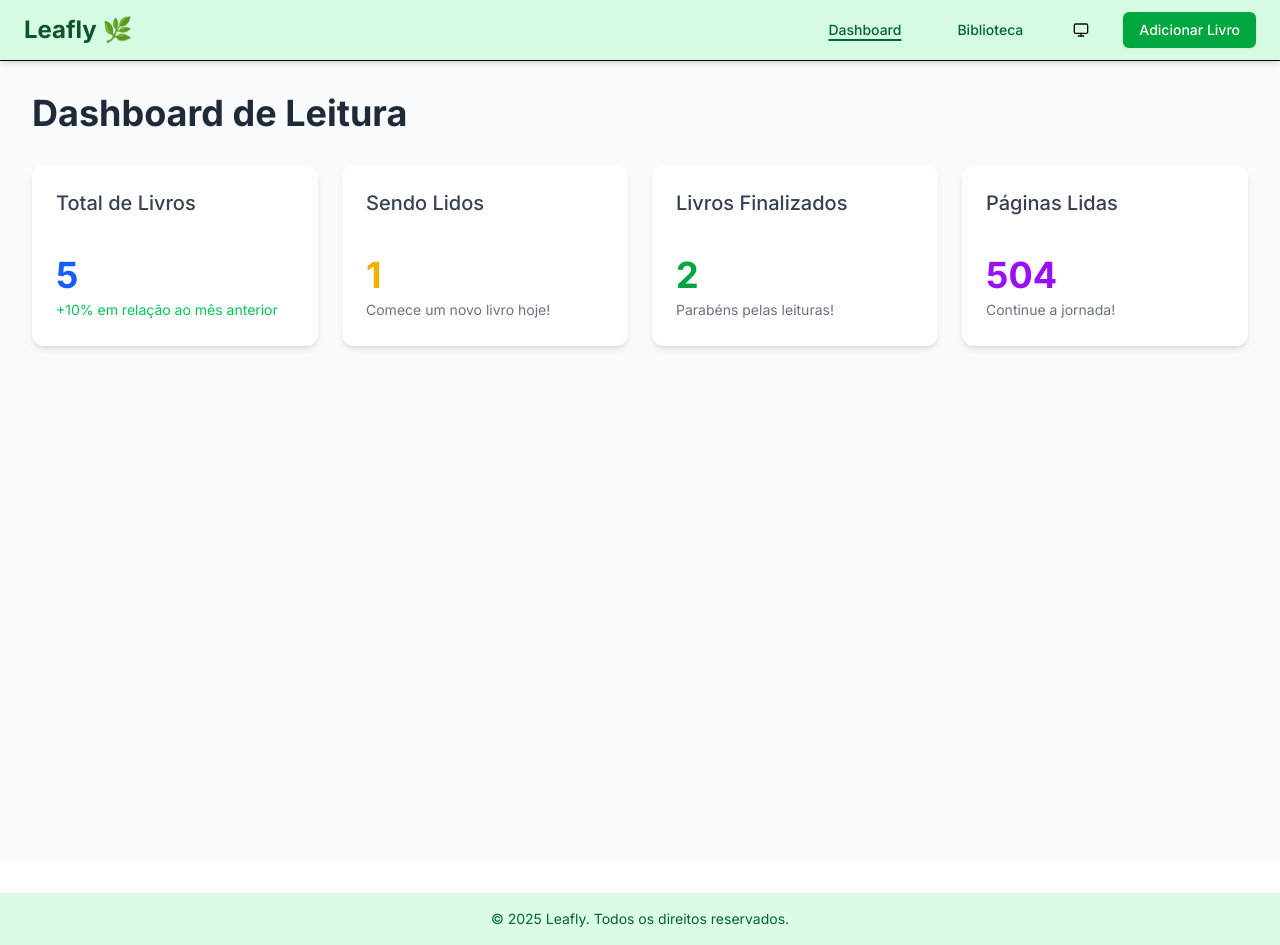
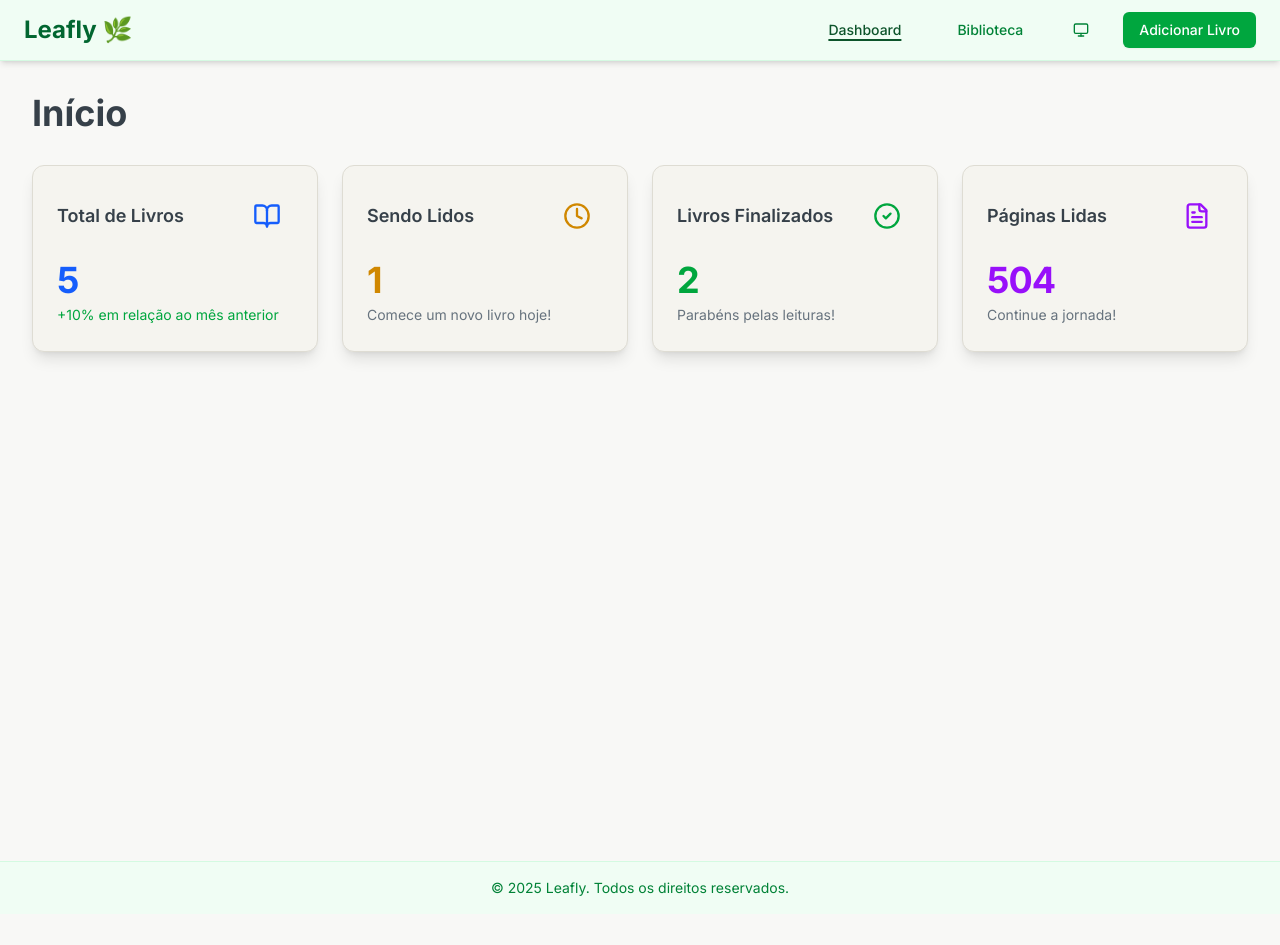
Before and after one commit to LilianMS/BookShelf, a Next.js app: page / in a window 1280 px wide. After the commit the page ends 914 px from the top, so only its background shows below. Built offline with nearby package versions, Linux system fonts and the light colour scheme.

Commit message:
:sparkles: feat: theme system + fixedfooter
- improve user experience

Closes #35 #36 #11

```diff
--- a/app/components/DashboardCard.tsx
+++ b/app/components/DashboardCard.tsx
@@ -11,7 +11,7 @@ interface DashboardCardProps {
   description: string;
   valueColor: string;
   descriptionColor?: string;
-  icon?: React.ReactNode; // Para futura expansão
+  icon?: React.ReactNode;
 }
 
 export default function DashboardCard({
@@ -19,23 +19,42 @@ export default function DashboardCard({
   value,
   description,
   valueColor,
-  descriptionColor = "text-gray-500"
+  descriptionColor = "text-muted-foreground",
+  icon
 }: DashboardCardProps) {
   return (
-    <Card className="p-4 sm:p-6 border-0 shadow-md hover:shadow-lg transition-all duration-300 bg-white/80 backdrop-blur-sm">
-      <CardHeader className="pb-2 px-0">
-        <CardTitle className="text-lg sm:text-xl text-gray-700 font-medium">
+    <Card className="relative p-4 sm:p-6 shadow-lg hover:shadow-2xl transition-shadow duration-300 bg-card border-border overflow-hidden group">
+      {/* Gradiente de fundo sutil */}
+      <div className="absolute inset-0 bg-gradient-to-br from-transparent via-transparent to-muted/10 opacity-50" />
+
+      <div className="relative">
+        {/* Header com ícone e título */}
+        <CardHeader className="pb-3 px-0">
+          <div className="flex items-center justify-between">
+            <CardTitle className="text-base sm:text-lg text-card-foreground font-semibold">
               {title}
             </CardTitle>
+            {icon && (
+              <div className={`flex-shrink-0 p-2.5 sm:p-3 rounded-xl bg-gradient-to-br from-background to-muted/20 ${valueColor} group-hover:scale-110 transition-transform duration-300`}>
+                {icon}
+              </div>
+            )}
+          </div>
         </CardHeader>
-      <CardContent className="px-0">
-        <p className={`text-2xl sm:text-3xl lg:text-4xl font-bold ${valueColor} mb-1`}>
+
+        {/* Conteúdo principal */}
+        <CardContent className="px-0 space-y-2">
+          <p className={`text-2xl sm:text-3xl lg:text-4xl font-bold ${valueColor} mb-1 tracking-tight`}>
             {value}
           </p>
           <p className={`text-xs sm:text-sm ${descriptionColor} leading-relaxed`}>
             {description}
           </p>
         </CardContent>
+
+        {/* Indicador de interação */}
+        <div className="absolute bottom-0 left-0 h-1 w-0 bg-gradient-to-r from-green-500 to-green-600 group-hover:w-full transition-all duration-500 rounded-full" />
+      </div>
     </Card>
   );
 }
--- a/app/components/FixedFooter.tsx
+++ b/app/components/FixedFooter.tsx
@@ -6,7 +6,7 @@ import Link from 'next/link'
 
 export function FixedFooter() {
   return (
-    <footer className="fixed bottom-0 left-0 right-0 bg-background border-t border-border p-2 md:hidden">
+    <footer className="fixed bottom-0 left-0 right-0 bg-background border-t border-border p-2 md:hidden text-foreground">
       <div className="flex justify-around items-center max-w-sm mx-auto">
         <Link href="/">
           <Button variant="ghost" size="icon" className="rounded-full">
--- a/app/components/ThemeToggleButton.tsx
+++ b/app/components/ThemeToggleButton.tsx
@@ -4,7 +4,11 @@ import { Moon, Sun, Monitor } from 'lucide-react'
 import { Button } from '@/components/ui/button'
 import { useTheme } from '@/hooks/useTheme'
 
-export function ThemeToggleButton() {
+interface ThemeToggleButtonProps {
+  variant?: 'default' | 'navbar'
+}
+
+export function ThemeToggleButton({ variant = 'default' }: ThemeToggleButtonProps) {
   const { theme, setTheme } = useTheme()
 
   const handleToggle = () => {
@@ -21,12 +25,19 @@ export function ThemeToggleButton() {
     }
   }
 
+  const getClassName = () => {
+    if (variant === 'navbar') {
+      return "rounded-full text-green-700 dark:text-green-300 hover:text-green-900 dark:hover:text-green-100 hover:bg-green-100 dark:hover:bg-green-900/30"
+    }
+    return "rounded-full" // Estilo padrão para footer
+  }
+
   return (
     <Button
       variant="ghost"
       size="icon"
       onClick={handleToggle}
-      className="rounded-full"
+      className={getClassName()}
     >
       {getIcon()}
     </Button>
--- a/app/components/navbar.tsx
+++ b/app/components/navbar.tsx
@@ -19,16 +19,16 @@ export default function Navbar() {
 
   return (
     <>
-      <header className="sticky top-0 z-50 w-full border-b bg-green-200/95 shadow-md backdrop-blur supports-[backdrop-filter]:bg-green-200/60">
+      <header className="sticky top-0 z-50 w-full bg-green-50/95 dark:bg-green-950/95 shadow-md backdrop-blur border-b border-green-200/50 dark:border-green-800/50">
         <div className="max-w-7xl mx-auto px-4 sm:px-6 py-3 flex items-center justify-between">
-          <Link href="/" className="text-xl sm:text-2xl font-bold text-green-900 transition-colors duration-300 hover:text-green-600">
+          <Link href="/" className="text-xl sm:text-2xl font-bold text-green-800 dark:text-green-200 transition-colors duration-300 hover:text-green-600 dark:hover:text-green-300">
             Leafly 🌿
           </Link>
           {/* Mobile Menu Button */}
           <Button
             variant="ghost"
             size="icon"
-            className="md:hidden"
+            className="md:hidden text-green-700 dark:text-green-300 hover:text-green-900 dark:hover:text-green-100"
             onClick={() => setIsMenuOpen(!isMenuOpen)}
           >
             {isMenuOpen ? <X size={24} /> : <Menu size={24} />}
@@ -38,8 +38,8 @@ export default function Navbar() {
               <Link key={link.href} href={link.href}>
                 <Button
                   variant="ghost"
-                  className={`text-green-800 hover:text-green-950 font-medium transition-colors duration-300 ${pathname === link.href
-                      ? "underline decoration-2 underline-offset-4"
+                  className={`text-green-700 dark:text-green-300 hover:text-green-900 dark:hover:text-green-100 font-medium transition-colors duration-300 ${pathname === link.href
+                      ? "underline decoration-2 underline-offset-4 text-green-900 dark:text-green-100"
                       : ""
                     }`}
                 >
@@ -47,8 +47,8 @@ export default function Navbar() {
                 </Button>
               </Link>
             ))}
-            <ThemeToggleButton />
-            <Button className="bg-green-600 hover:bg-green-700 text-white transition-colors duration-300">
+            <ThemeToggleButton variant="navbar" />
+            <Button className="bg-green-600 dark:bg-green-700 hover:bg-green-700 dark:hover:bg-green-600 text-white transition-colors duration-300">
               Adicionar Livro
             </Button>
           </nav>
@@ -68,14 +68,14 @@ function MobileMenu({ pathname, setIsMobileMenuOpen }: { pathname: string; setIs
   return (
     <>
       {isLocalMobileMenuOpen && (
-        <div className="md:hidden border-t bg-green-200 px-4 py-2 space-y-2">
+        <div className="md:hidden border-t border-green-200/50 dark:border-green-800/50 bg-green-50/95 dark:bg-green-950/95 px-4 py-3 space-y-2">
           {navLinks.map((link) => (
             <Link
               key={link.href}
               href={link.href}
-              className={`block py-3 px-2 rounded-md transition-colors ${pathname === link.href
-                  ? "bg-green-300 font-semibold text-green-900"
-                  : "text-green-800 hover:bg-green-300/50"
+              className={`block py-3 px-3 rounded-md transition-colors text-base ${pathname === link.href
+                  ? "bg-green-200 dark:bg-green-800 font-semibold text-green-900 dark:text-green-100"
+                  : "text-green-700 dark:text-green-300 hover:bg-green-100 dark:hover:bg-green-900/50 active:bg-green-200 dark:active:bg-green-800"
                 }`}
               onClick={() => {
                 setIsLocalMobileMenuOpen(false);
@@ -86,7 +86,7 @@ function MobileMenu({ pathname, setIsMobileMenuOpen }: { pathname: string; setIs
             </Link>
           ))}
           <Button
-            className="w-full mt-2 bg-green-600 hover:bg-green-700 text-white"
+            className="w-full mt-3 py-3 bg-green-600 dark:bg-green-700 hover:bg-green-700 dark:hover:bg-green-600 text-white text-base font-medium"
             onClick={() => {
               setIsLocalMobileMenuOpen(false);
               setIsMobileMenuOpen(false);
--- a/app/globals.css
+++ b/app/globals.css
@@ -37,56 +37,56 @@
  * Exemplo: --destructive: 0 84.2% 60.2% (vermelho)
  */
 /*
- * LIGHT MODE (Tema Claro) - CONFIGURAÇÃO ORIGINAL MANTIDA
- * ✅ Não mexemos no que já funciona!
+ * LIGHT MODE (Tema Claro) - OTIMIZADO PARA LEITURA
+ * 🌅 Cores creme/sépia para reduzir fadiga ocular em telas pequenas
  */
 :root {
-  --background: 0 0% 100%;              /* Fundo branco */
-  --foreground: 240 10% 3.9%;           /* Texto escuro */
-  --card: 0 0% 100%;                    /* Fundo dos cards */
-  --card-foreground: 240 10% 3.9%;      /* Texto dos cards */
-  --popover: 0 0% 100%;                 /* Fundo dos popovers */
-  --popover-foreground: 240 10% 3.9%;   /* Texto dos popovers */
-  --primary: 240 9% 17%;                /* Cor primária (cinza escuro) */
-  --primary-foreground: 0 0% 98%;       /* Texto na cor primária */
-  --secondary: 240 4.8% 95.9%;          /* Cor secundária (cinza claro) */
-  --secondary-foreground: 240 5.9% 10%; /* Texto na cor secundária */
-  --muted: 240 4.8% 95.9%;              /* Cor mutada/suave */
-  --muted-foreground: 240 3.8% 46.1%;   /* Texto mutado */
-  --accent: 240 4.8% 95.9%;             /* Cor de destaque */
-  --accent-foreground: 240 5.9% 10%;    /* Texto de destaque */
-  --destructive: 0 84.2% 60.2%;         /* ⭐ COR VERMELHA (era o problema!) */
-  --destructive-foreground: 0 0% 98%;   /* Texto branco no vermelho */
-  --border: 240 5.9% 90%;               /* Cor das bordas */
-  --input: 240 5.9% 90%;                /* Cor dos inputs */
-  --ring: 240 5.9% 10%;                 /* Cor do ring/focus */
+  --background: 45 15% 97%;             /* #faf9f6 - Fundo creme suave */
+  --foreground: 210 15% 25%;            /* #3a3f47 - Texto cinza azulado */
+  --card: 45 25% 95%;                   /* #f6f4f0 - Cards creme */
+  --card-foreground: 210 15% 25%;       /* Texto dos cards */
+  --popover: 45 20% 96%;                /* Popovers creme claro */
+  --popover-foreground: 210 15% 25%;    /* Texto dos popovers */
+  --primary: 210 15% 20%;               /* Primária escura legível */
+  --primary-foreground: 45 15% 95%;     /* Texto na primária */
+  --secondary: 45 20% 90%;              /* Secundária creme */
+  --secondary-foreground: 210 15% 30%;  /* Texto na secundária */
+  --muted: 45 20% 92%;                  /* Fundo suave */
+  --muted-foreground: 210 10% 45%;      /* #6b7280 - Texto secundário */
+  --accent: 45 20% 88%;                 /* Destaque suave */
+  --accent-foreground: 210 15% 25%;     /* Texto de destaque */
+  --destructive: 0 84.2% 60.2%;         /* Vermelho mantido */
+  --destructive-foreground: 45 15% 95%; /* Texto no vermelho */
+  --border: 45 15% 85%;                 /* Bordas suaves */
+  --input: 45 15% 88%;                  /* Inputs creme */
+  --ring: 142 76% 36%;                  /* Ring verde (marca) */
   --radius: 0.5rem;                     /* Raio das bordas */
 }
 
 /*
- * DARK MODE (Tema Escuro) - NOVA ADIÇÃO
- * 🌙 Cores invertidas para tema escuro, mas mantendo a mesma estrutura
+ * DARK MODE (Tema Escuro) - OTIMIZADO PARA LEITURA NOTURNA
+ * 🌙 Tons marrom escuro para reduzir strain ocular e melhorar sono
  */
 .dark {
-  --background: 240 10% 3.9%;           /* Fundo escuro */
-  --foreground: 0 0% 98%;               /* Texto claro */
-  --card: 240 10% 3.9%;                 /* Fundo dos cards escuro */
-  --card-foreground: 0 0% 98%;          /* Texto dos cards claro */
-  --popover: 240 10% 3.9%;              /* Fundo dos popovers escuro */
-  --popover-foreground: 0 0% 98%;       /* Texto dos popovers claro */
-  --primary: 0 0% 98%;                  /* Cor primária (claro) */
-  --primary-foreground: 240 5.9% 10%;   /* Texto na cor primária (escuro) */
-  --secondary: 240 3.7% 15.9%;          /* Cor secundária (cinza escuro) */
-  --secondary-foreground: 0 0% 98%;     /* Texto na cor secundária (claro) */
-  --muted: 240 3.7% 15.9%;              /* Cor mutada escura */
-  --muted-foreground: 240 5% 64.9%;     /* Texto mutado claro */
-  --accent: 240 3.7% 15.9%;             /* Cor de destaque escura */
-  --accent-foreground: 0 0% 98%;        /* Texto de destaque claro */
-  --destructive: 0 62.8% 30.6%;         /* ⭐ VERMELHO ESCURO */
-  --destructive-foreground: 0 0% 98%;   /* Texto branco no vermelho */
-  --border: 240 3.7% 15.9%;             /* Bordas escuras */
-  --input: 240 3.7% 15.9%;              /* Inputs escuros */
-  --ring: 240 4.9% 83.9%;               /* Ring claro */
+  --background: 25 8% 12%;              /* #1f1e1b - Fundo marrom escuro */
+  --foreground: 45 15% 85%;             /* #d4d1c9 - Texto creme suave */
+  --card: 25 10% 15%;                   /* #26241f - Cards marrom */
+  --card-foreground: 45 15% 85%;        /* Texto dos cards */
+  --popover: 25 12% 14%;                /* Popovers marrom escuro */
+  --popover-foreground: 45 15% 85%;     /* Texto dos popovers */
+  --primary: 45 15% 80%;                /* Primária clara */
+  --primary-foreground: 25 10% 15%;     /* Texto na primária */
+  --secondary: 25 8% 20%;               /* Secundária marrom */
+  --secondary-foreground: 45 12% 75%;   /* Texto na secundária */
+  --muted: 25 8% 18%;                   /* Fundo suave escuro */
+  --muted-foreground: 45 8% 65%;        /* #a39d92 - Texto secundário */
+  --accent: 25 10% 22%;                 /* Destaque escuro */
+  --accent-foreground: 45 15% 85%;      /* Texto de destaque */
+  --destructive: 0 62.8% 30.6%;         /* Vermelho escuro mantido */
+  --destructive-foreground: 45 15% 90%; /* Texto no vermelho */
+  --border: 25 8% 25%;                  /* Bordas marrom */
+  --input: 25 8% 20%;                   /* Inputs marrom escuro */
+  --ring: 142 76% 36%;                  /* Ring verde (marca) */
 }
 
 /*
@@ -189,9 +189,9 @@
  * Aplica as cores do sistema ao elemento raiz
  */
 body {
-  font-family: system-ui, sans-serif;
-  background-color: hsl(var(--background));
-  color: hsl(var(--foreground));
+  /* font-family: system-ui, sans-serif;
+  background-color: hsl(var(--background)); */
+  /* color: hsl(var(--foreground)); */
 }
 
 /*
--- a/app/layout.tsx
+++ b/app/layout.tsx
@@ -20,12 +20,12 @@ export const viewport = {
 export default function RootLayout({ children }: { children: React.ReactNode }) {
   return (
     <html lang="pt-BR" suppressHydrationWarning>
-      <body className={`${inter.className} bg-gray-50 dark:bg-gray-900`}>
+      <body className={`${inter.className} bg-background`}>
         <ThemeProvider>
           <Navbar />
           <main>{children}</main>
           <FixedFooter />
-          <footer className="w-full bg-green-100 dark:bg-green-900 text-center py-3 sm:py-4 mt-6 sm:mt-8 text-green-800 dark:text-green-200">
+          <footer className="w-full bg-green-50 dark:bg-green-950 text-center py-3 sm:py-4 text-green-700 dark:text-green-300 border-t border-green-200/50 dark:border-green-800/50">
             <p className="text-xs sm:text-sm">&copy; 2025 Leafly. Todos os direitos reservados.</p>
           </footer>
         </ThemeProvider>
--- a/app/page.tsx
+++ b/app/page.tsx
@@ -2,6 +2,7 @@
 
 import booksData from '@/data/books.json'
 import { Book } from '@/types/books'
+import { BookOpen, Clock, CheckCircle2, FileText } from 'lucide-react'
 
 import DashboardCard from "./components/DashboardCard";
 
@@ -22,11 +23,11 @@ export default function Home() {
   const stats = calculateDashboardStats(books);
 
   return (
-   <div className="flex flex-col min-h-screen bg-gray-50">
+   <div className="flex flex-col min-h-screen">
       <main className="flex-1 p-4 sm:p-6 lg:p-8">
         <div className="max-w-7xl mx-auto">
-          <h1 className="text-2xl sm:text-3xl lg:text-4xl font-bold mb-4 sm:mb-6 lg:mb-8 text-gray-800">
-            Dashboard de Leitura
+          <h1 className="text-2xl sm:text-3xl lg:text-4xl font-bold mb-4 sm:mb-6 lg:mb-8 text-foreground">
+            Início
           </h1>
 
           <div className="grid grid-cols-1 md:grid-cols-2 lg:grid-cols-4 gap-6">
@@ -35,29 +36,33 @@ export default function Home() {
               title="Total de Livros"
               value={stats.totalBooks}
               description="+10% em relação ao mês anterior"
-              valueColor="text-blue-600"
-              descriptionColor="text-green-500"
+              valueColor="text-blue-600 dark:text-blue-400"
+              descriptionColor="text-green-600 dark:text-green-400"
+              icon={<BookOpen className="h-6 w-6 sm:h-7 sm:w-7" />}
             />
 
             <DashboardCard
               title="Sendo Lidos"
               value={stats.readingBooks}
               description="Comece um novo livro hoje!"
-              valueColor="text-yellow-500"
+              valueColor="text-yellow-600 dark:text-yellow-400"
+              icon={<Clock className="h-6 w-6 sm:h-7 sm:w-7" />}
             />
 
             <DashboardCard
               title="Livros Finalizados"
               value={stats.finishedBooks}
               description="Parabéns pelas leituras!"
-              valueColor="text-green-600"
+              valueColor="text-green-600 dark:text-green-400"
+              icon={<CheckCircle2 className="h-6 w-6 sm:h-7 sm:w-7" />}
             />
 
             <DashboardCard
               title="Páginas Lidas"
               value={stats.totalPagesRead}
               description="Continue a jornada!"
-              valueColor="text-purple-600"
+              valueColor="text-purple-600 dark:text-purple-400"
+              icon={<FileText className="h-6 w-6 sm:h-7 sm:w-7" />}
             />
           </div>
         </div>
```
Also changed, not shown: app/components/ListarLivro.tsx (+5 -5 lines), app/components/PreviewLivro.tsx (+14 -14 lines), 2 other files (tests, documents, lock files or other folders). Lines whose indentation alone changed are shown as unchanged.
